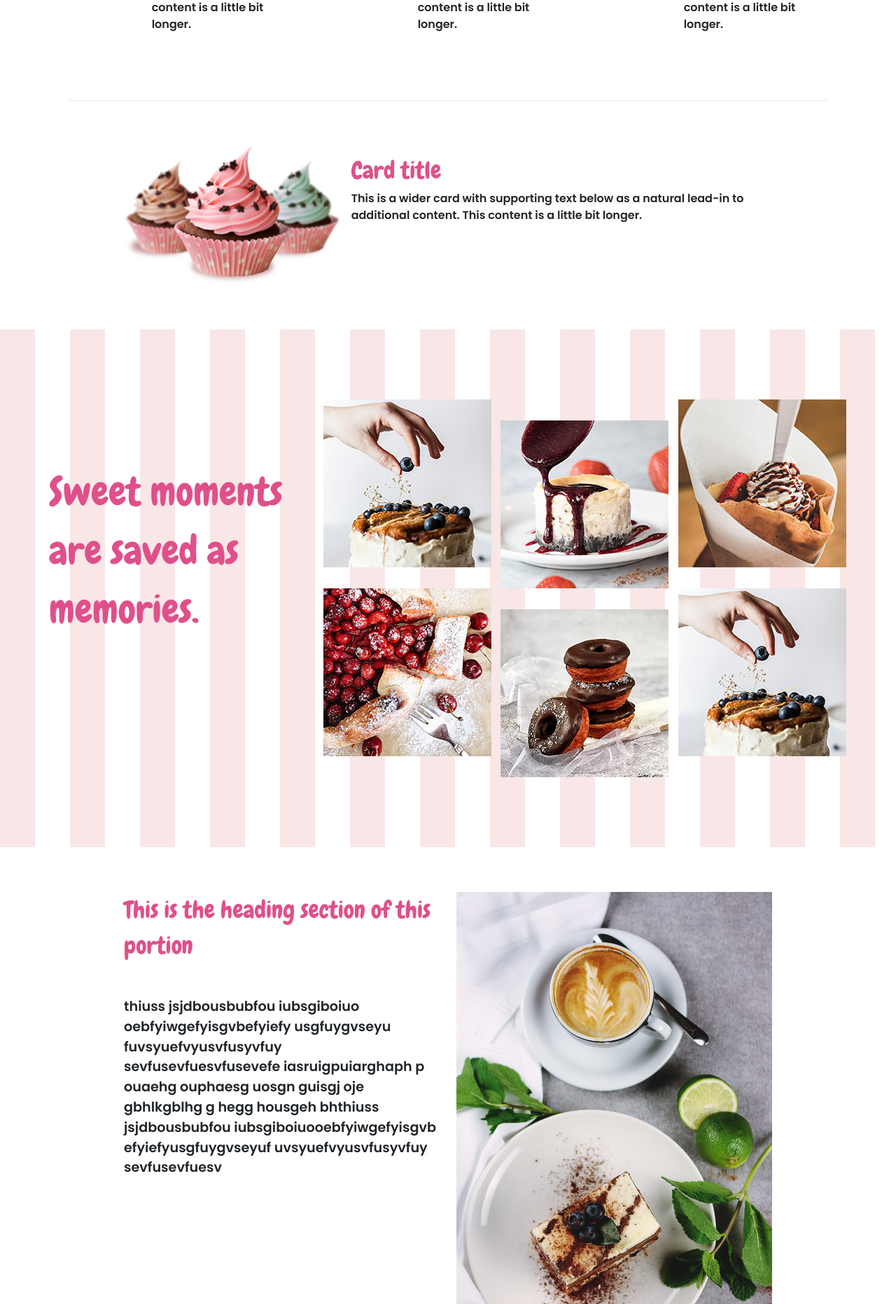
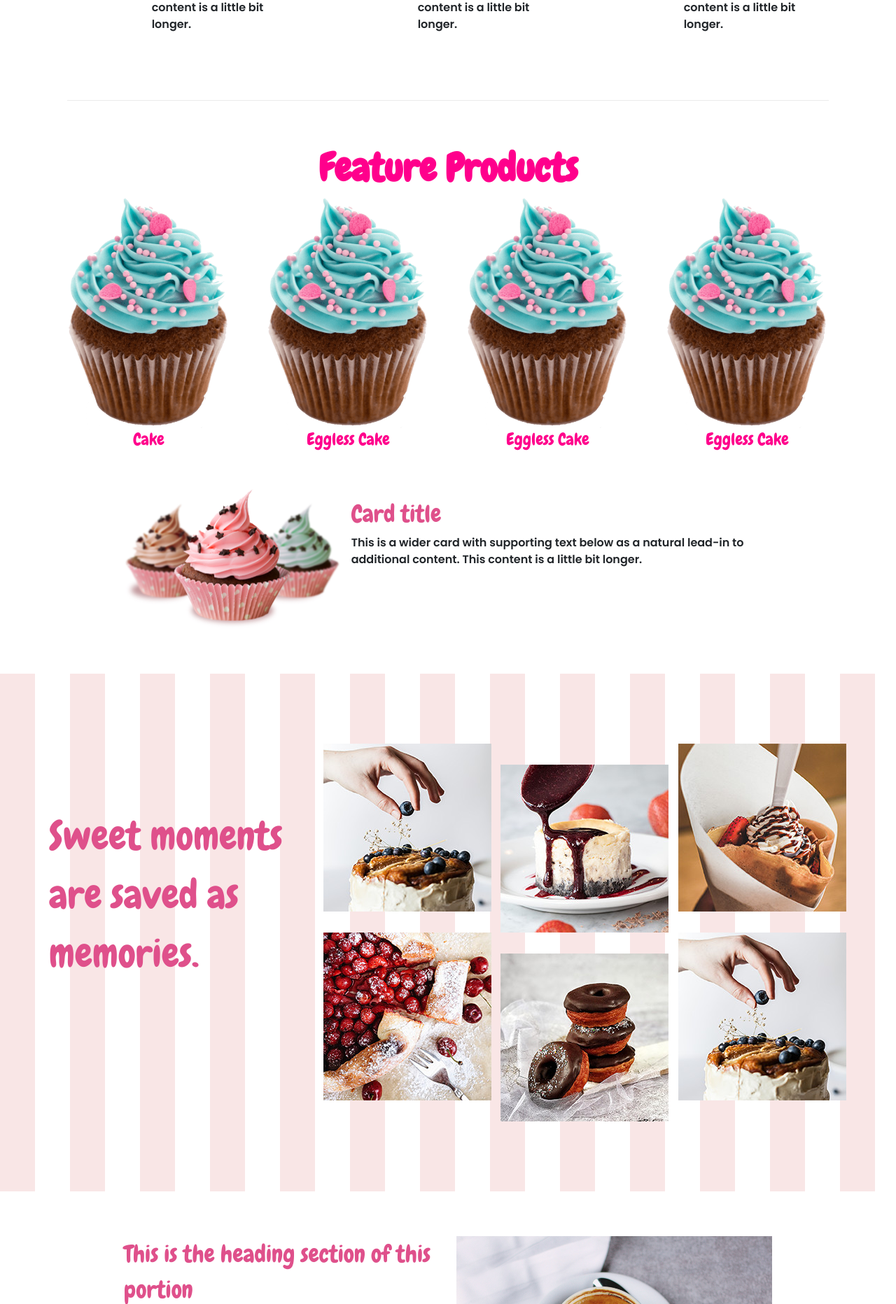
Before and after one commit to ahmd-nish99/cake-website, a PHP site: page / in a window 1280 px wide. Shown: the part 1139-3003 px from the top of the page at 70% size. Run offline with PHP 8.4, Linux system fonts and the light colour scheme; some libraries are stand-ins or nearby versions.

Commit message:
some more done

```diff
--- a/assets/css/style.css
+++ b/assets/css/style.css
@@ -586,6 +586,20 @@ h1 {
     color: rgb(255, 0, 140);
 }
 
+.feature-name {
+    font-size: 35px;
+    font-weight: 700;
+    font-family: 'Chewy', cursive;
+    color: rgb(255, 0, 140);
+}
+
+.accord-name {
+    font-size: 25px;
+    font-weight: 700;
+    font-family: 'Chewy', cursive;
+    color:  rgb(223, 80, 139);
+}
+
 p {
     font-family: sans-serif;
 }
--- a/index.php
+++ b/index.php
@@ -108,6 +108,38 @@ include_once "nav.php";
 
 <!-- -----------------------------------------------3D BOX STARTS HERE----------------------------------------------------------------------------- -->
 
+<!-- -----------------------------------------------Feature products starts here---------------------------------------------------------------------------- -->
+
+        <div class="container text-center">
+            <h1>Feature Products</h1>
+            <div class="row">
+                <div class="col-md-3 text-center feature-name">
+                <img src="assets/images/cp.png" class="img-fluid rounded-start " alt="...">
+                <h4>Cake</h4>
+                </div>
+
+                <div class="col-md-3 text-center feature-name">
+                <img src="assets/images/cp.png" class="img-fluid rounded-start " alt="...">
+                <h4>Eggless Cake</h4>
+
+                </div>
+
+
+                <div class="col-md-3 text-center feature-name">
+                <img src="assets/images/cp.png" class="img-fluid rounded-start " alt="...">
+                <h4>Eggless Cake</h4>
+                </div>
+
+
+                <div class="col-md-3 text-center feature-name">
+                <img src="assets/images/cp.png" class="img-fluid rounded-start " alt="...">
+                <h4>Eggless Cake</h4>
+                </div>
+            </div>
+        </div>
+
+
+<!-- -----------------------------------------------Feature products ends here----------------------------------------------------------------------------- -->
 
 
 
@@ -230,6 +262,51 @@ include_once "nav.php";
 
 
 
+<!-- -----------------------------------------------four points section of this website starts here----------------------------------------------------------------------------- -->
+
+    <div class="container my-5 text-center">
+
+    <h1>Why us ?</h1>
+
+    <div class="row">
+        <div class="row row-cols-1 row-cols-md-3 g-4">
+
+  <div class="col">
+    <div class="card h-100">
+      <img src="..." class="card-img-top" alt="...">
+      <div class="card-body">
+        <h5 class="card-title accord-name">Card title</h5>
+        <p class="card-text">This is a short card.</p>
+      </div>
+    </div>
+  </div>
+  <div class="col">
+    <div class="card h-100">
+      <img src="..." class="card-img-top" alt="...">
+      <div class="card-body">
+        <h5 class="card-title accord-name">Card title</h5>
+        <p class="card-text">This is a longer card with supporting text below as a natural lead-in to additional content.</p>
+      </div>
+    </div>
+  </div>
+  <div class="col">
+    <div class="card h-100">
+      <img src="..." class="card-img-top" alt="...">
+      <div class="card-body">
+        <h5 class="card-title accord-name">Card title</h5>
+        <p class="card-text">This is a longer card with supporting text below as a natural lead-in to additional content. This content is a little bit longer.</p>
+      </div>
+    </div>
+  </div>
+</div>
+        </div>
+    </div>
+
+
+<!-- -----------------------------------------------four points section of this website ends here----------------------------------------------------------------------------- -->
+
+
+
 
 <!-- -----------------------------------------------ABOUT US PORTION ENDS HERE----------------------------------------------------------------------------- -->
 <div class="container my-5">
@@ -237,7 +314,7 @@ include_once "nav.php";
     <div class="accordion" id="accordionExample">
   <div class="accordion-item">
     <h2 class="accordion-header" id="headingOne">
-      <button class="accordion-button" type="button" data-bs-toggle="collapse" data-bs-target="#collapseOne" aria-expanded="true" aria-controls="collapseOne">
+      <button class="accordion-button accord-name" type="button" data-bs-toggle="collapse" data-bs-target="#collapseOne" aria-expanded="true" aria-controls="collapseOne">
         Accordion Item #1
       </button>
     </h2>
@@ -249,7 +326,7 @@ include_once "nav.php";
   </div>
   <div class="accordion-item">
     <h2 class="accordion-header" id="headingTwo">
-      <button class="accordion-button collapsed" type="button" data-bs-toggle="collapse" data-bs-target="#collapseTwo" aria-expanded="false" aria-controls="collapseTwo">
+      <button class="accordion-button collapsed accord-name" type="button" data-bs-toggle="collapse" data-bs-target="#collapseTwo" aria-expanded="false" aria-controls="collapseTwo">
         Accordion Item #2
       </button>
     </h2>
@@ -261,7 +338,7 @@ include_once "nav.php";
   </div>
   <div class="accordion-item">
     <h2 class="accordion-header" id="headingThree">
-      <button class="accordion-button collapsed" type="button" data-bs-toggle="collapse" data-bs-target="#collapseThree" aria-expanded="false" aria-controls="collapseThree">
+      <button class="accordion-button collapsed accord-name" type="button" data-bs-toggle="collapse" data-bs-target="#collapseThree" aria-expanded="false" aria-controls="collapseThree">
         Accordion Item #3
       </button>
     </h2>
@@ -289,6 +366,8 @@ include_once "nav.php";
                             <li>Mon-Fri: 5:00am to 9:00pm</li>
                             <li>Sat-Sun: 6:00am to 9:00pm</li>
                             <li> <i class="fas fa-phone-alt"></i>  - 0046523215563166</li>
+                            <li> <i class="fas fa-envelope"></i>  - cake@ovenmail.com</li>
+
                         </ul>
                         <img src="img/cake-piece.png" alt="">
                     </div>
```
